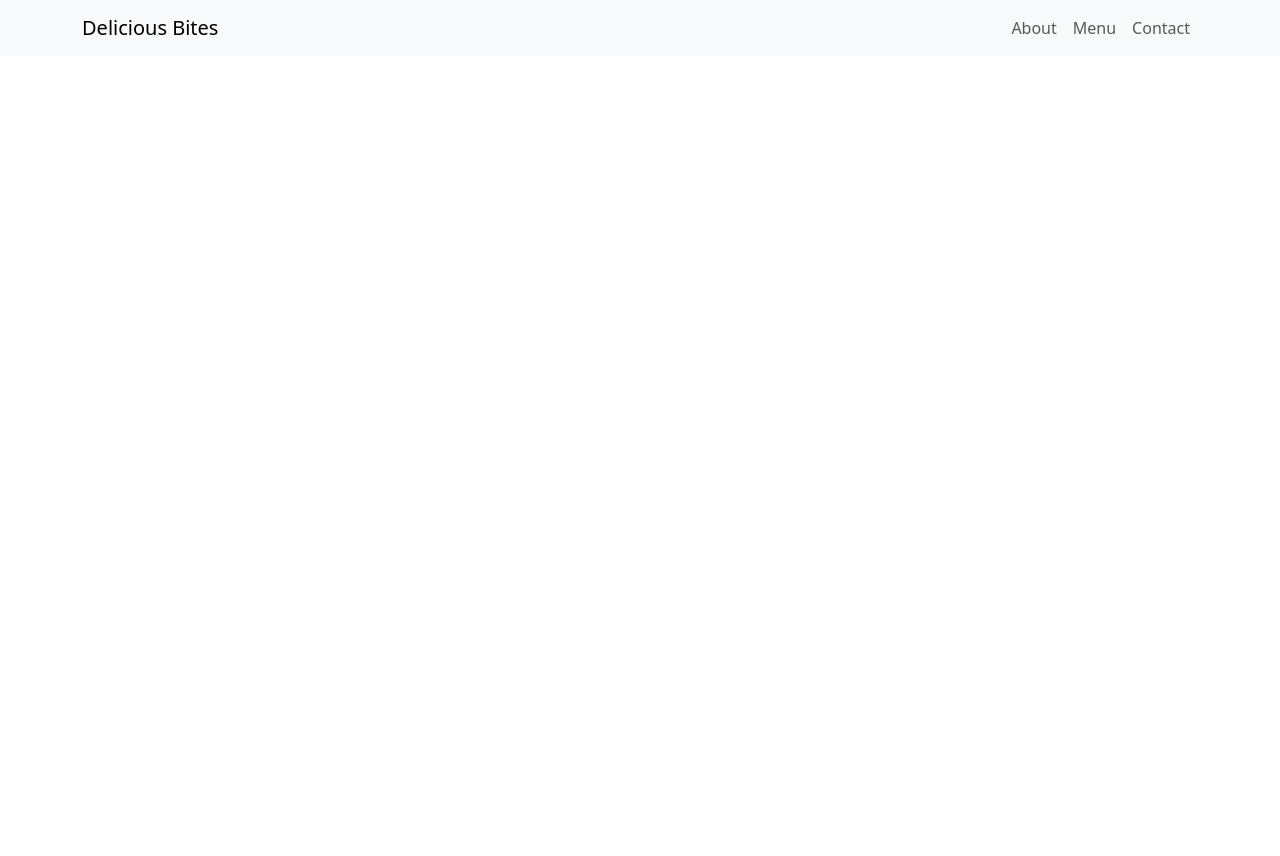
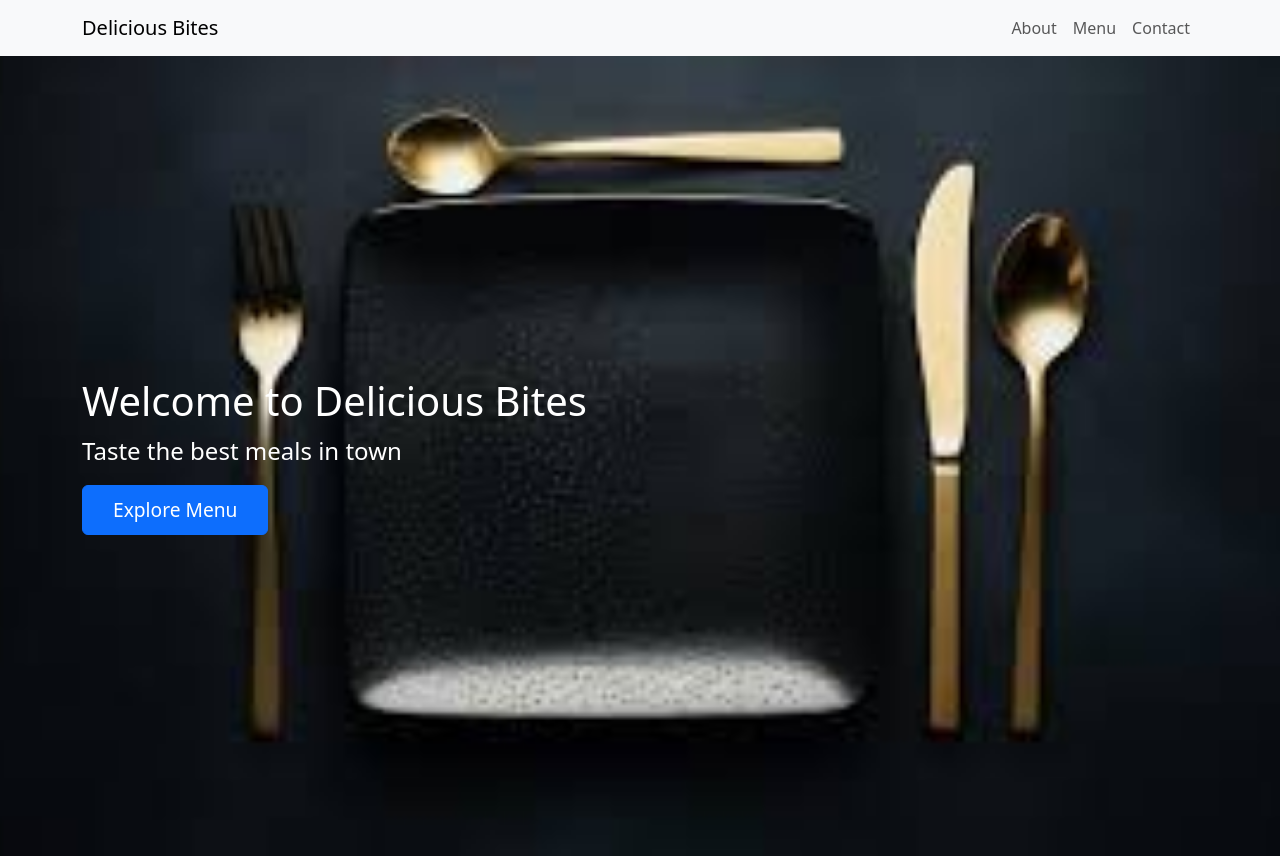
Before and after one commit to muaz64/Restaurant-Landing-Page, a plain HTML site: page index.html in a window 1280 px wide. Before the commit the page ends 800 px from the top, so only its background shows below. Drawn offline with nearby package versions, Linux system fonts and the light colour scheme.

Commit message:
hero section

```diff
--- a/index.html
+++ b/index.html
@@ -35,6 +35,15 @@
     </div>
 </nav>
 
+ <!-- Hero Section -->
+  <section id="hero" class="text-ceter text-white d-flex align-items-center justyfy-content-center" style="height: 100vh; background: url('hero-image.jpeg') no-repeat center center/cover;">
+    <div class="container">
+        <h1>Welcome to Delicious Bites</h1>
+        <p class="lead">Taste the best meals in town</p>
+            <a href="#menu" class="btn btn-primary">Explore Menu</a>
+    </div>
+  </section>
+
 
 
 
--- a/style.css
+++ b/style.css
@@ -0,0 +1,12 @@
+* Hero Section Customization */
+#hero h1 {
+    font-size: 4rem;
+    font-weight: 700;
+}
+#hero p {
+    font-size: 1.5rem;
+}
+#hero a {
+    padding: 10px 30px;
+    font-size: 1.2rem;
+}
```
Also changed, not shown: hero-image.jpeg (added), hero-image.jpg (added), hero-image.png (added).
